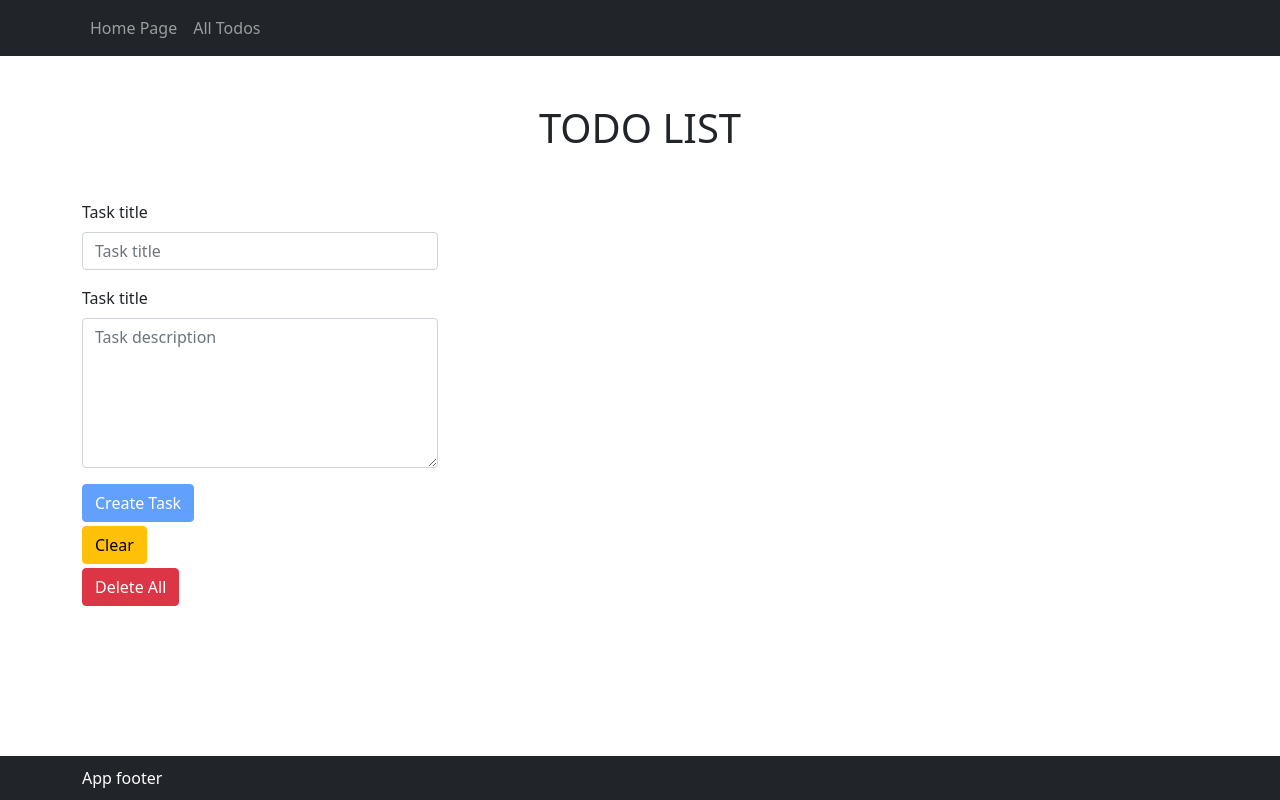
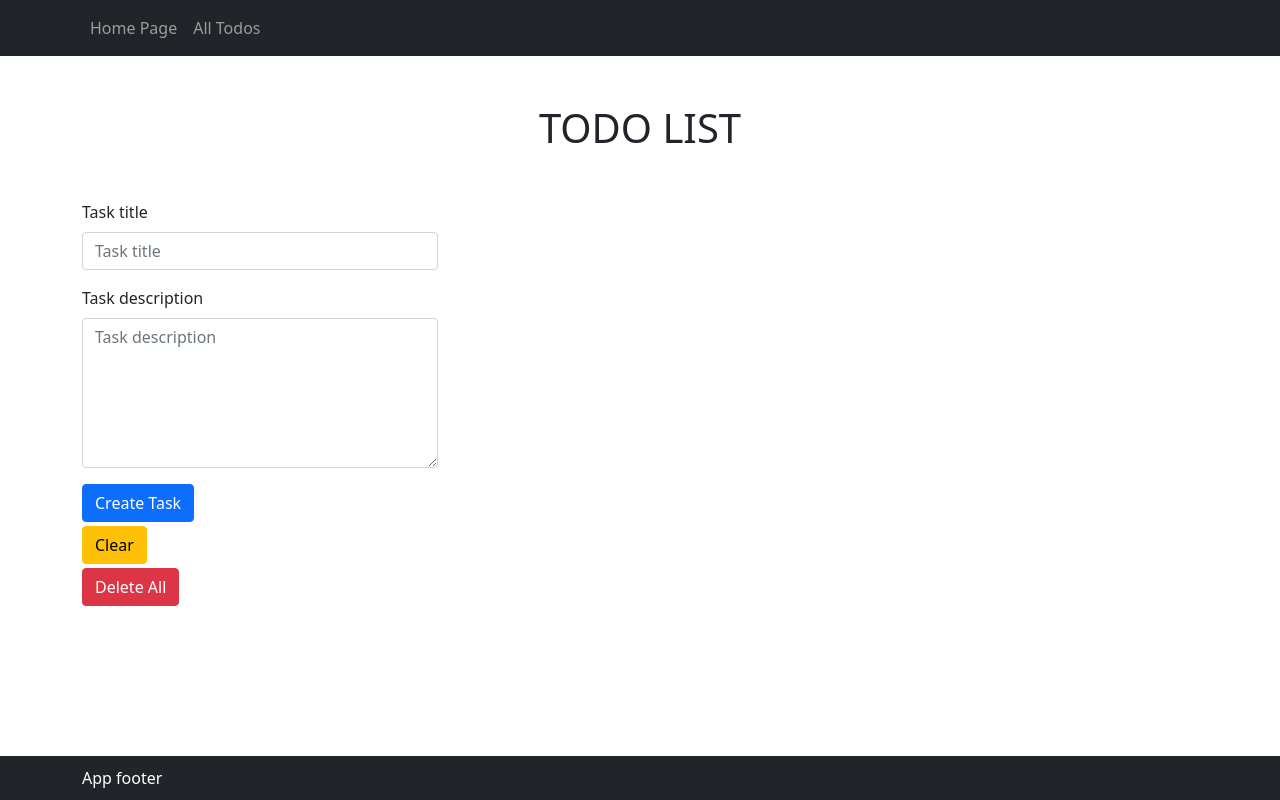
Before and after one commit to ZalizniakVasiliy/TodoList-v2-editItem, a React (Create React App) app: page / in a window 1280 px wide. Built offline with nearby package versions, Linux system fonts and the light colour scheme.

Commit message:
Added the ability to edit the todo list item

```diff
--- a/src/App.jsx
+++ b/src/App.jsx
@@ -1,4 +1,3 @@
-import React from "react";
 import Header from './components/Header';
 import Footer from './components/Footer';
 import {Routes, Route} from "react-router-dom";
@@ -11,7 +10,6 @@ function App() {
     return (
         <>
             <Header/>
-
             <main>
                 <Routes>
                     <Route path='/' element={<HomePage/>}/>
@@ -28,7 +26,6 @@ function App() {
                     />
                 </Routes>
             </main>
-
             <Footer/>
         </>
     )
--- /dev/null
+++ b/src/components/EditTodoForm.jsx
@@ -0,0 +1,60 @@
+import Form from 'react-bootstrap/Form';
+import Button from 'react-bootstrap/Button';
+import {useFormik} from "formik";
+import * as Yup from 'yup';
+
+const EditTodoForm = ({handleUpdate}) => {
+    const formik = useFormik({
+        initialValues: {
+            title: '',
+            description: ''
+        },
+
+        validationSchema: Yup.object({
+            title: Yup.string().trim().required('Required to fill'),
+            description: Yup.string().trim().required('Required to fill'),
+        }),
+
+        onSubmit: (values, {resetForm}) => {
+            handleUpdate(values);
+            resetForm();
+        },
+    })
+
+    return (
+        <Form onSubmit={formik.handleSubmit}>
+            <Form.Group className='mb-3'>
+                <Form.Label>Task title</Form.Label>
+                <Form.Control
+                    id='title'
+                    type='text'
+                    placeholder='Edit task title'
+                    {...formik.getFieldProps('title')}/>
+                {formik.touched.title && formik.errors.title ? (
+                    <div>{formik.errors.title}</div>) : null}
+            </Form.Group>
+
+            <Form.Group className='mb-3'>
+                <Form.Label>Task description</Form.Label>
+                <Form.Control
+                    id='description'
+                    as='textarea'
+                    placeholder='Edit task description'
+                    style={{
+                        height: '150px'
+                    }}
+                    {...formik.getFieldProps('description')} />
+                {formik.touched.description && formik.errors.description ? (
+                    <div>{formik.errors.description}</div>) : null}
+            </Form.Group>
+            <Button variant="success mb-1 d-block"
+                    type="submit">Update Task
+            </Button>
+            <Button variant="warning mb-1 d-block"
+                    onClick={formik.handleReset}>Clear
+            </Button>
+        </Form>
+    )
+}
+
+export default EditTodoForm;
--- a/src/components/Header.jsx
+++ b/src/components/Header.jsx
@@ -13,7 +13,7 @@ const pages = [
         id: 3,
         route: 'all-items',
         title: ' All Todos'
-    },
+    }
 ]
 
 const Header = () => {
@@ -21,7 +21,7 @@ const Header = () => {
 
     const handleNavigate = route => () => {
         navigate(route);
-    }
+    };
 
     return (
         <Navbar bg="dark" variant="dark">
--- a/src/components/TodoForm.jsx
+++ b/src/components/TodoForm.jsx
@@ -1,47 +1,149 @@
+/*--------------------------- Form with {useFormik} and Yup ---------------------------*/
+
 import Form from 'react-bootstrap/Form';
-import Button from "react-bootstrap/Button";
+import Button from 'react-bootstrap/Button';
+import {useFormik} from "formik";
+import * as Yup from 'yup';
 
-const TodoForm = (props) => {
+const TodoForm = ({handleAdd, removeAllTodos}) => {
+    const formik = useFormik({
+        initialValues: {
+            title: '',
+            description: ''
+        },
+
+        validationSchema: Yup.object({
+            title: Yup.string().trim().required('Required to fill'),
+            description: Yup.string().trim().required('Required to fill'),
+        }),
+
+        onSubmit: (values, {resetForm}) => {
+            handleAdd(values);
+            resetForm();
+        },
+    })
+
     return (
-        <Form>
-            <Form.Group className="mb-3" controlId="todoFormTitle">
+        <Form onSubmit={formik.handleSubmit}>
+            <Form.Group className='mb-3'>
                 <Form.Label>Task title</Form.Label>
                 <Form.Control
-                    name='title'
-                    value={props.todoEl.title}
-                    onChange={props.changeInput}
-                    type="text"
-                    placeholder="Task title"/>
+                    id='title'
+                    type='text'
+                    placeholder='Task title'
+                    {...formik.getFieldProps('title')}/>
+                {formik.touched.title && formik.errors.title ? (
+                    <div>{formik.errors.title}</div>) : null}
             </Form.Group>
 
-            <Form.Group className="mb-3" controlId="todoFormDescription">
-                <Form.Label>Task title</Form.Label>
+            <Form.Group className='mb-3'>
+                <Form.Label>Task description</Form.Label>
                 <Form.Control
-                    name='description'
-                    value={props.todoEl.description}
-                    onChange={props.changeInput}
+                    id='description'
                     as='textarea'
-                    placeholder="Task description"
+                    placeholder='Task description'
                     style={{
                         height: '150px'
-                    }}/>
+                    }}
+                    {...formik.getFieldProps('description')} />
+                {formik.touched.description && formik.errors.description ? (
+                    <div>{formik.errors.description}</div>) : null}
             </Form.Group>
             <Button variant="primary mb-1 d-block"
-                    type="submit"
-                    className={props.className}
-                    onClick={props.addTodoEl}>
-                Create Task
+                    type="submit">Create Task
             </Button>
             <Button variant="warning mb-1 d-block"
-                    onClick={props.resetTodoEl}>
-                Clear
+                    onClick={formik.handleReset}>Clear
             </Button>
             <Button variant="danger mb-1 d-block"
-                    onClick={props.removeAllTodos}>
-                Delete All
+                    onClick={removeAllTodos}>Delete All
             </Button>
         </Form>
     )
 }
 
 export default TodoForm;
+
+/*--------------------------------Form with {Formik}-------------------------------------------*/
+
+// import Form from 'react-bootstrap/Form';
+// import Button from 'react-bootstrap/Button';
+// import {Formik} from 'formik';
+// import cn from 'classnames';
+//
+// const formInitialValues = {
+//     title: '',
+//     description: ''
+// }
+//
+// const TodoForm = ({handleAdd, removeAllTodos}) => {
+//
+//     return (
+//         <Formik
+//             initialValues={formInitialValues}
+//             onSubmit={(values, {resetForm}) => {
+//                 handleAdd(values);
+//                 resetForm();
+//             }}
+//         >
+//             {({
+//                   values,
+//                   handleChange,
+//                   handleBlur,
+//                   handleSubmit,
+//                   activeAddBtn = cn({
+//                       'disabled': values.title.trim() === ''
+//                           || values.description.trim() === ''
+//                   }),
+//                   handleReset,
+//               }) => (
+//                 <Form onSubmit={handleSubmit}>
+//                     <Form.Group className='mb-3' controlId='todoFormTitle'>
+//                         <Form.Label>Task title</Form.Label>
+//                         <Form.Control
+//                             name='title'
+//                             type='text'
+//                             value={values.title}
+//                             onChange={handleChange}
+//                             onBlur={handleBlur}
+//                             placeholder='Task title'
+//                         />
+//                     </Form.Group>
+//
+//                     <Form.Group className='mb-3' controlId='todoFormDescription'>
+//                         <Form.Label>Task description</Form.Label>
+//                         <Form.Control
+//                             name='description'
+//                             as='textarea'
+//                             placeholder='Task description'
+//                             value={values.description}
+//                             style={{
+//                                 height: '150px'
+//                             }}
+//                             onChange={handleChange}
+//                             onBlur={handleBlur}
+//                         />
+//                     </Form.Group>
+//                     <Button variant="primary mb-1 d-block"
+//                             type="submit"
+//                             className={activeAddBtn}
+//                     >
+//                         Create Task
+//                     </Button>
+//                     <Button variant="warning mb-1 d-block"
+//                             onClick={handleReset}
+//                     >
+//                         Clear
+//                     </Button>
+//                     <Button variant="danger mb-1 d-block"
+//                             onClick={removeAllTodos}
+//                     >
+//                         Delete All
+//                     </Button>
+//                 </Form>
+//             )}
+//         </Formik>
+//     );
+// }
+//
+// export default TodoForm;
--- a/src/components/TodoItem/style.css
+++ b/src/components/TodoItem/style.css
@@ -40,7 +40,7 @@
     word-wrap: break-word;
 }
 
-.completed {
+.status {
     display: flex;
     gap: 12px;
     color: rgb(48, 13, 251);
--- a/src/routes/HomePage.jsx
+++ b/src/routes/HomePage.jsx
@@ -1,99 +1,55 @@
-import React, {useState, useEffect} from "react";
+import React, {useState} from "react";
 import Container from "react-bootstrap/Container";
 import Col from 'react-bootstrap/Col';
 import Row from 'react-bootstrap/Row';
 import TodoForm from '../components/TodoForm';
 import TodoItem from "../components/TodoItem";
-import _ from 'lodash';
-import cn from 'classnames';
+import Storage from "../utils/Storage";
 
 const HomePage = () => {
-    const localStorageData = JSON.parse(localStorage.getItem('todosStorage')) || [];
-
-    const [todoItem, setNewTodoItem] = useState({
-        title: '',
-        description: '',
-        completed: false,
-        id: ''
-    });
-
+    const localStorageData = Storage.getItems() || [];
     const [todoList, setNewTodoList] = useState([...localStorageData]);
 
-    const handleChangeInput = (e) => {
-        e.preventDefault();
-        setNewTodoItem({...todoItem, [e.target.name]: e.target.value});
+    const handleAddTodoItem = todoItem => {
+        const newState = Storage.setItem(todoItem);
+        setNewTodoList(newState);
     };
 
-    useEffect(() => (
-        localStorage.setItem('todosStorage', JSON.stringify(todoList))
-    ), [todoList]);
-
-    const handleAddTodoItem = (e) => {
-        e.preventDefault();
-        const newTodoItem = {...todoItem, id: _.uniqueId()};
-        const newTodoList = [newTodoItem, ...todoList];
-        setNewTodoList(newTodoList);
-        setNewTodoItem(
-            {
-                title: '',
-                description: '',
-                completed: false,
-                id: ''
-            }
-        );
+    const handleChangeStatus = itemId => e => {
+        const currentElem = localStorageData.find(item => item.id === itemId);
+        currentElem.executionStatus = e.target.checked ? 'completed' : 'no-status';
+        localStorage.setItem('todosStorage', JSON.stringify(localStorageData))
     };
 
-    const handleChangeStatus = (itemId) => (e) => {
-        const currentElem = todoList.find(item => item.id === itemId);
-        currentElem.completed = e.target.checked;
-        localStorage.setItem('todosStorage', JSON.stringify(todoList))
-    }
-
-    const handleRemoveTodoItem = (todoItemId) => () => {
+    const handleRemoveTodoItem = todoItemId => () => {
         const newTodoList = todoList.filter(item => item.id !== todoItemId);
+        localStorage.setItem('todosStorage', JSON.stringify(newTodoList));
         setNewTodoList(newTodoList);
-    }
-
-    const handleResetInputs = () => {
-        return todoItem.title || todoItem.description ?
-            setNewTodoItem({
-                ...todoItem,
-                title: '',
-                description: ''
-            }) : true;
-    }
+    };
 
     const handleRemoveAllItems = () => {
         setNewTodoList([]);
         localStorage.clear();
-    }
-
-    const activeAddBtn = cn({
-        'disabled': todoItem.title.trim() === ''
-            || todoItem.description.trim() === ''
-    });
+    };
 
     if (todoList.length > 0) {
         return (
-            <>
+            <div className='mt-5'>
                 <h1 className="text-center mt-5 mb-5">TODO LIST</h1>
-
                 <Container>
                     <Row>
                         <Col xs={4}>
-                            <TodoForm className={activeAddBtn}
-                                      todoEl={todoItem}
-                                      changeInput={handleChangeInput}
-                                      addTodoEl={handleAddTodoItem}
-                                      resetTodoEl={handleResetInputs}
-                                      removeAllTodos={handleRemoveAllItems}/>
+                            <TodoForm
+                                handleAdd={handleAddTodoItem}
+                                removeAllTodos={handleRemoveAllItems}
+                            />
                         </Col>
                         <Col xs={8}>
                             <Row>
                                 {todoList.map(
-                                    item => (
-                                        <TodoItem key={_.uniqueId()}
-                                                  task={item}
+                                    (item, index) => (
+                                        <TodoItem key={index}
+                                                  todoItem={item}
                                                   removeTodoEl={handleRemoveTodoItem}
                                                   changeStatus={handleChangeStatus}
                                         />
@@ -102,21 +58,18 @@ const HomePage = () => {
                         </Col>
                     </Row>
                 </Container>
-            </>
+            </div>
         );
     }
     return (
         <>
             <h1 className="text-center mt-5 mb-5">TODO LIST</h1>
-
             <Container>
                 <Row>
                     <Col xs={4}>
-                        <TodoForm className={activeAddBtn}
-                                  todoEl={todoItem}
-                                  changeInput={handleChangeInput}
-                                  addTodoEl={handleAddTodoItem}
-                                  resetTodoEl={handleResetInputs}/>
+                        <TodoForm
+                            handleAdd={handleAddTodoItem}
+                        />
                     </Col>
                 </Row>
             </Container>
--- /dev/null
+++ b/src/utils/Storage.js
@@ -0,0 +1,43 @@
+class Storage {
+    #dbName = 'todosStorage';
+    id = 1;
+
+    constructor() {
+        this.#getId();
+    }
+
+    #getId() {
+        const data = this.getItems();
+        if (!data || []) return;
+
+        this.id = this.getItems().at(-1).id + 1;
+    }
+
+    getItems() {
+        return JSON.parse(localStorage.getItem(this.#dbName));
+    };
+
+    setItem(todoItem) {
+        const localTodoItem = {...todoItem};
+
+        if (typeof localTodoItem !== 'object') {
+            throw new Error('Should be an object data type');
+        }
+
+        const existingData = this.getItems();
+        let dataToSave = existingData ? existingData : [];
+        const currentTodo = {
+            id: this.id,
+            executionStatus: 'no-status',
+            title: localTodoItem.title.trim(),
+            description: localTodoItem.description.trim()
+        };
+
+        dataToSave = [currentTodo, ...dataToSave];
+        localStorage.setItem(this.#dbName, JSON.stringify(dataToSave));
+        this.id += 1;
+        return dataToSave;
+    };
+}
+
+export default new Storage();
```
Also changed, not shown: package.json (+2 -5 lines), src/components/TodoItem/index.jsx (+10 -13 lines), src/routes/SingleItem.jsx (+31 -24 lines), src/routes/TodoList.jsx (+13 -12 lines), 1 other file (tests, documents, lock files or other folders).
